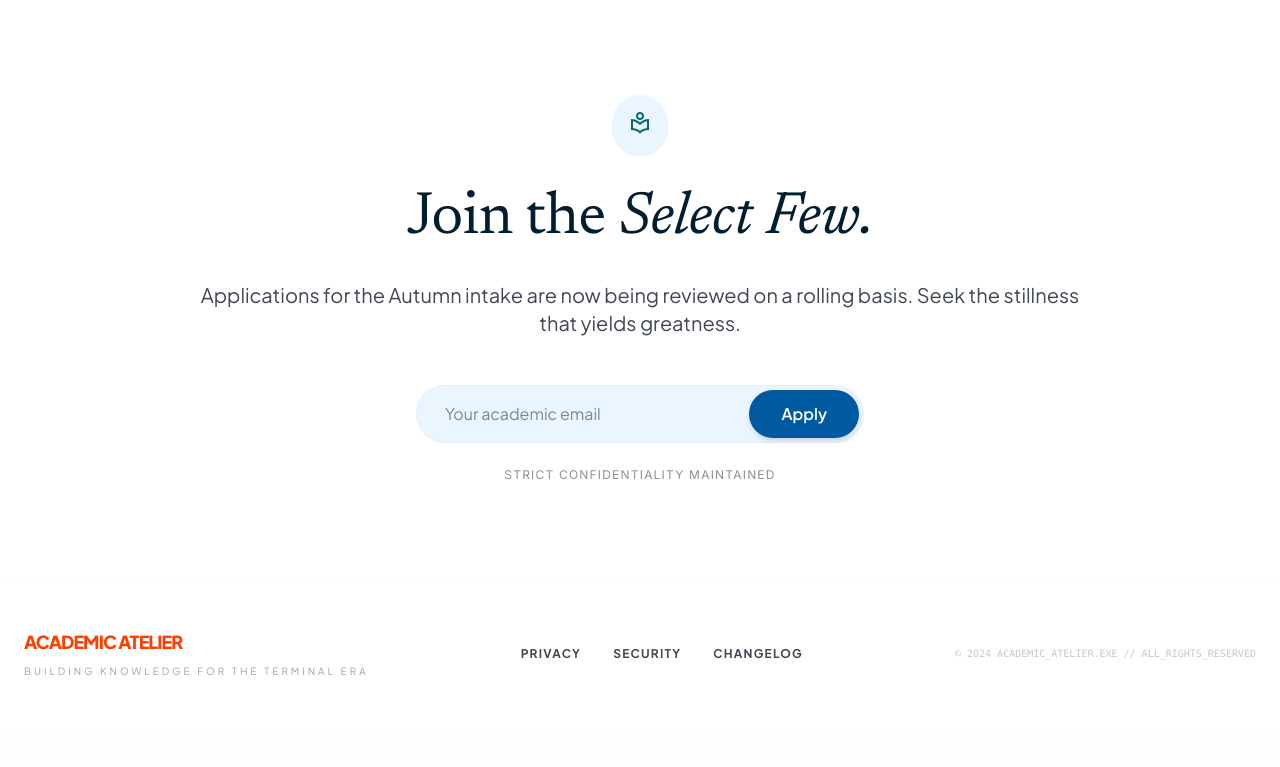
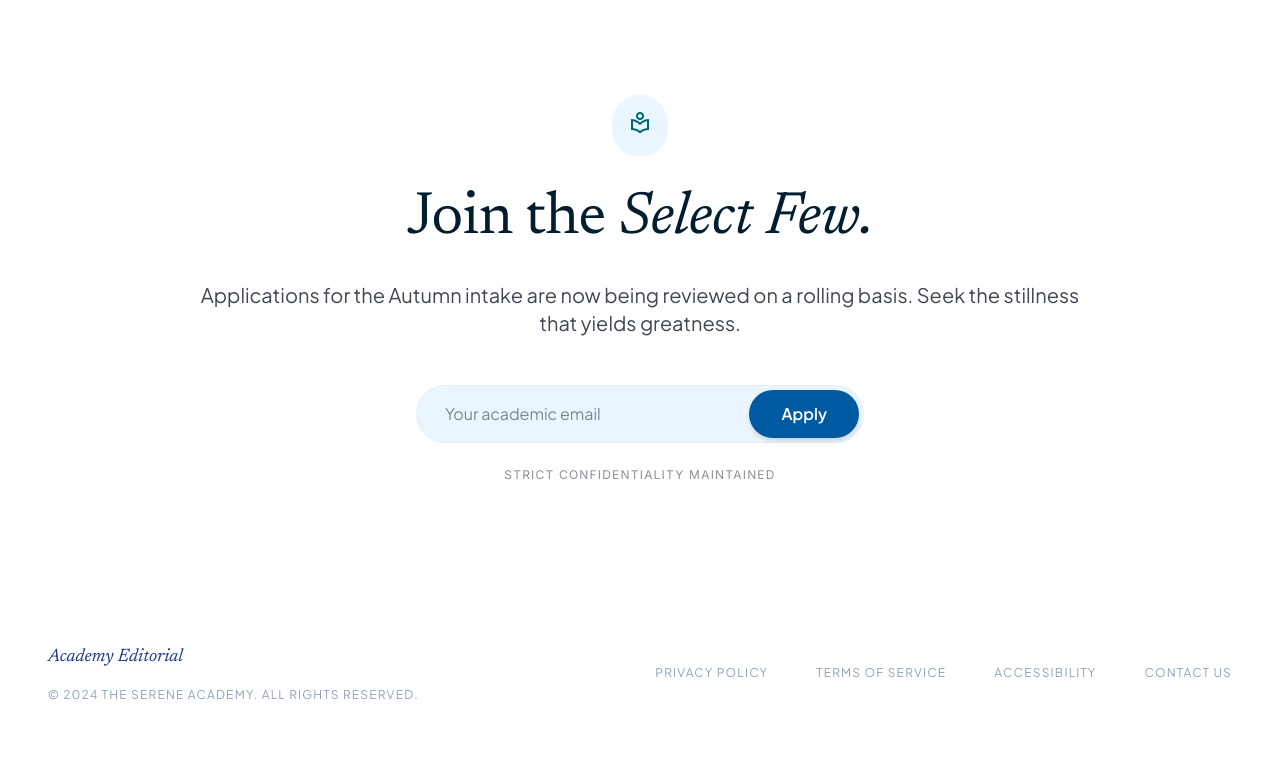
Before and after one commit to sparky9043/gradebook_project, a Django app: page / in a window 1280 px wide. Shown: the part 2290-3057 px from the top of the page. Before the commit the page ends 2965 px from the top, so only its background shows below. Run offline with Django 5.2, Linux system fonts and the light colour scheme; some libraries are stand-ins or nearby versions.

Commit message:
fix: change footer to correct style

```diff
--- a/templates/footer.html
+++ b/templates/footer.html
@@ -1,20 +1,19 @@
-<footer class="px-6 py-12 bg-surface-container-lowest border-t border-outline-variant/10">
-  <div class="max-w-7xl mx-auto flex flex-col md:flex-row justify-between items-center gap-8">
-    <div class="flex flex-col gap-2">
-      <span class="text-lg font-black tracking-tighter text-[#FF3E00] uppercase">Academic Atelier</span>
-      <p class="text-[10px] text-on-surface-variant/50 uppercase tracking-[0.3em]">Building Knowledge for
-        the Terminal Era</p>
+<footer class="w-full py-16 px-12 bg-white border-t-0 bg-slate-50">
+  <div class="max-w-7xl mx-auto flex flex-col md:flex-row justify-between items-center space-y-8 md:space-y-0">
+    <div class="flex flex-col items-center md:items-start space-y-4">
+      <div class="font-headline italic text-lg text-blue-900">Academy Editorial</div>
+      <p class="font-body text-xs uppercase tracking-widest text-slate-400">© 2024 The Serene Academy. All
+        rights reserved.</p>
     </div>
-    <div class="flex gap-8">
-      <a class="text-xs font-bold uppercase tracking-widest text-on-surface-variant hover:text-primary transition-colors"
-        href="#">Privacy</a>
-      <a class="text-xs font-bold uppercase tracking-widest text-on-surface-variant hover:text-primary transition-colors"
-        href="#">Security</a>
-      <a class="text-xs font-bold uppercase tracking-widest text-on-surface-variant hover:text-primary transition-colors"
-        href="#">Changelog</a>
-    </div>
-    <div class="text-[10px] font-mono text-on-surface-variant/30">
-      © 2024 ACADEMIC_ATELIER.EXE // ALL_RIGHTS_RESERVED
+    <div class="flex flex-wrap justify-center gap-12">
+      <a class="font-body text-xs uppercase tracking-widest text-slate-400 hover:text-blue-900 transition-colors"
+        href="#">Privacy Policy</a>
+      <a class="font-body text-xs uppercase tracking-widest text-slate-400 hover:text-blue-900 transition-colors"
+        href="#">Terms of Service</a>
+      <a class="font-body text-xs uppercase tracking-widest text-slate-400 hover:text-blue-900 transition-colors"
+        href="#">Accessibility</a>
+      <a class="font-body text-xs uppercase tracking-widest text-slate-400 hover:text-blue-900 transition-colors"
+        href="#">Contact Us</a>
     </div>
   </div>
 </footer>
```
